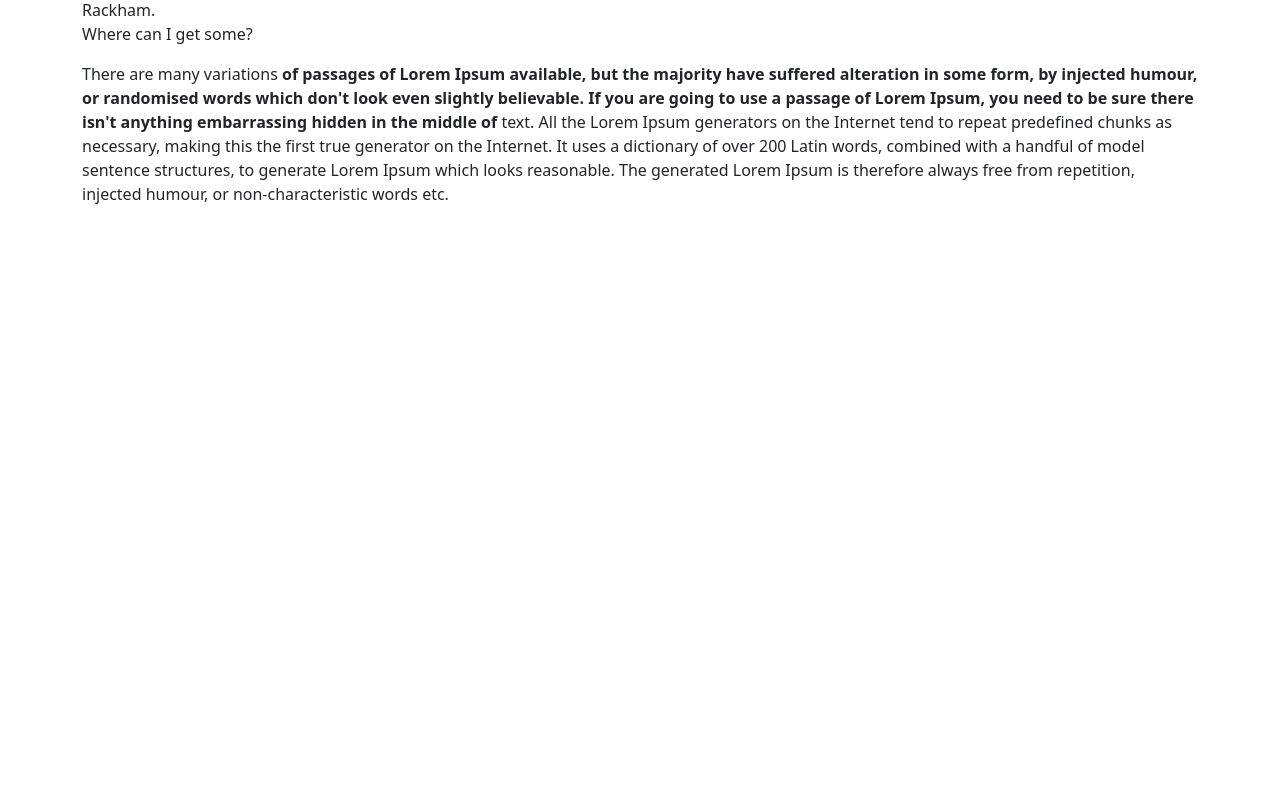
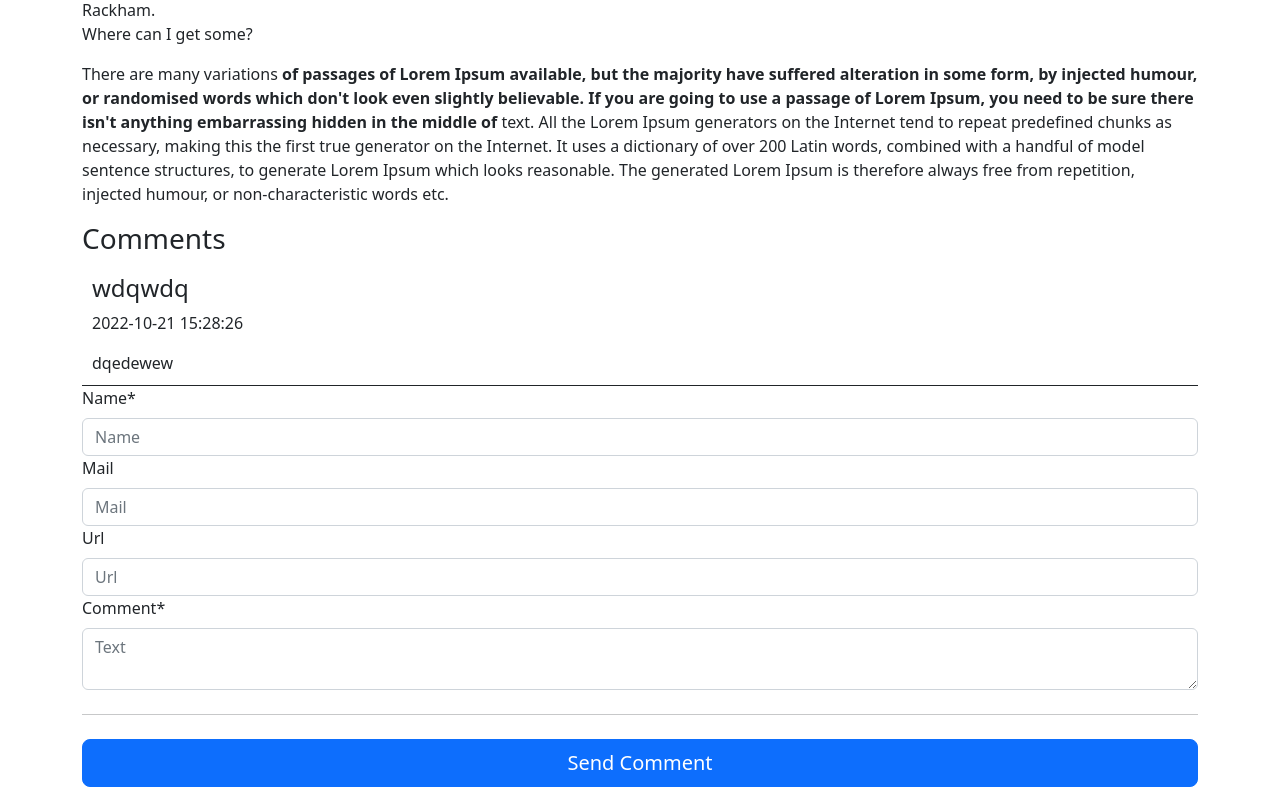
Before and after one commit to zegolas/check24Task, a PHP site: page /index.php?page=article&id=10 in a window 1280 px wide. Shown: the part 927-1714 px from the top of the page. Before the commit the page ends 1131 px from the top, so only its background shows below. Run offline with PHP 8.4, Linux system fonts and the light colour scheme; a user stored in the database is signed in; data comes from the database, SQL or seed files in the repository.

Commit message:
add comments and update database

```diff
--- a/public/views/article.php
+++ b/public/views/article.php
@@ -4,3 +4,39 @@
     <p class="blog-post-meta"><?php echo $data["createdAt"]?></p>
     <?php echo $data["text"]?>
 </article>
+<h3>Comments</h3>
+<?php foreach($data["comments"] as $comment):?>
+    <div style="border-bottom: 1px solid; padding:10px;">
+        <h4><?php echo $comment["name"]?></h4>
+        <p class="blog-post-meta"><?php echo $comment["createdAt"]?></p>
+        <div><?php echo $comment["comment"]?></div>
+    </div>
+<?php endforeach;?>
+<?php if(isset($_SESSION["user"])): ?>
+<form action="index.php?page=saveComment&id=<?php echo $data["id"]?>" method="POST" class="needs-validation" novalidate="">
+    <div class="row g-3">
+        <div class="col-12">
+            <label for="name" class="form-label">Name*</label>
+            <div class="input-group has-validation">
+            <input name="name" type="text" class="form-control" id="name" placeholder="Name" required="">
+        </div>
+        <div class="col-12">
+            <label for="mail" class="form-label">Mail</label>
+            <div class="input-group has-validation">
+            <input name="mail" type="text" class="form-control" id="mail" placeholder="Mail" required="">
+        </div>
+        <div class="col-12">
+            <label for="url" class="form-label">Url</label>
+            <div class="input-group has-validation">
+            <input name="url" type="text" class="form-control" id="url" placeholder="Url" required="">
+        </div>
+        <div class="col-12">
+            <label for="text" class="form-label">Comment*</label>
+            <div class="input-group has-validation">
+            <textArea name="text" type="text" class="form-control" id="text" placeholder="Text" required=""></textArea>
+        </div>
+    </div>
+    <hr class="my-4">
+    <button class="w-100 btn btn-primary btn-lg" type="submit">Send Comment</button>
+</form>
+<?php endif; ?>
--- a/src/App/App.php
+++ b/src/App/App.php
@@ -27,6 +27,9 @@ switch ($page) {
     case "saveArticle":
         $factory->get("article")->save();
         break;
+    case "saveComment":
+        $factory->get("article")->saveComment();
+        break;
     case "article":
         list($view, $data) = $factory->get("article")->get();
         break;
--- a/src/Controllers/ArticleController.php
+++ b/src/Controllers/ArticleController.php
@@ -56,10 +56,17 @@ class ArticleController extends BaseController
             $id
         ];
         $items = $this->persistence->select($stmnt, $data);
+
         if (count($items) == 0) {
             $this->redirect("index.php?error=2");
         }
 
+        $stmntComment = "SELECT * FROM comments WHERE articleId = ?";
+        $dataComment = [
+            $id
+        ];
+        $itemsComment = $this->persistence->select($stmntComment, $dataComment);
+        $items[0]["comments"] = $itemsComment;
         return ["article.php", $items[0]];
     }
 
@@ -78,4 +85,30 @@ class ArticleController extends BaseController
         $total = $count[0]["count"];
         return ["homepage.php", $items, $total];
     }
+
+    public function saveComment()
+    {
+        if (!isset($_GET["id"])) {
+            $this->redirect("index.php?error=2");
+        }
+        if (!isset($_POST["name"]) || !isset($_POST["text"]) ||
+            $_POST["name"] == "" || $_POST["text"] == "" ) {
+            $this->redirect("index.php?page=article&error=1&id=".$_GET["id"]);
+        }
+
+        if (!isset($_SESSION["user"])) {
+            $this->redirect("index.php");
+        }
+
+        $user = $_SESSION["user"];
+
+        $stmnt = "INSERT INTO comments (name, comment, mail, userId, createdAt, articleId) VALUES (?,?,?,?,?,?)";
+        $values = [
+            $_POST["name"], $_POST["text"], $_POST["mail"], $user["id"], date('Y-m-d H:i:s'), $_GET["id"]
+        ];
+        $id = $this->persistence->insert($stmnt, $values);
+
+        $this->redirect("index.php?page=article&id=".$_GET["id"]);
+    }
+
 }
```
Also changed, not shown: database/check24.sql (+15 -6 lines).
